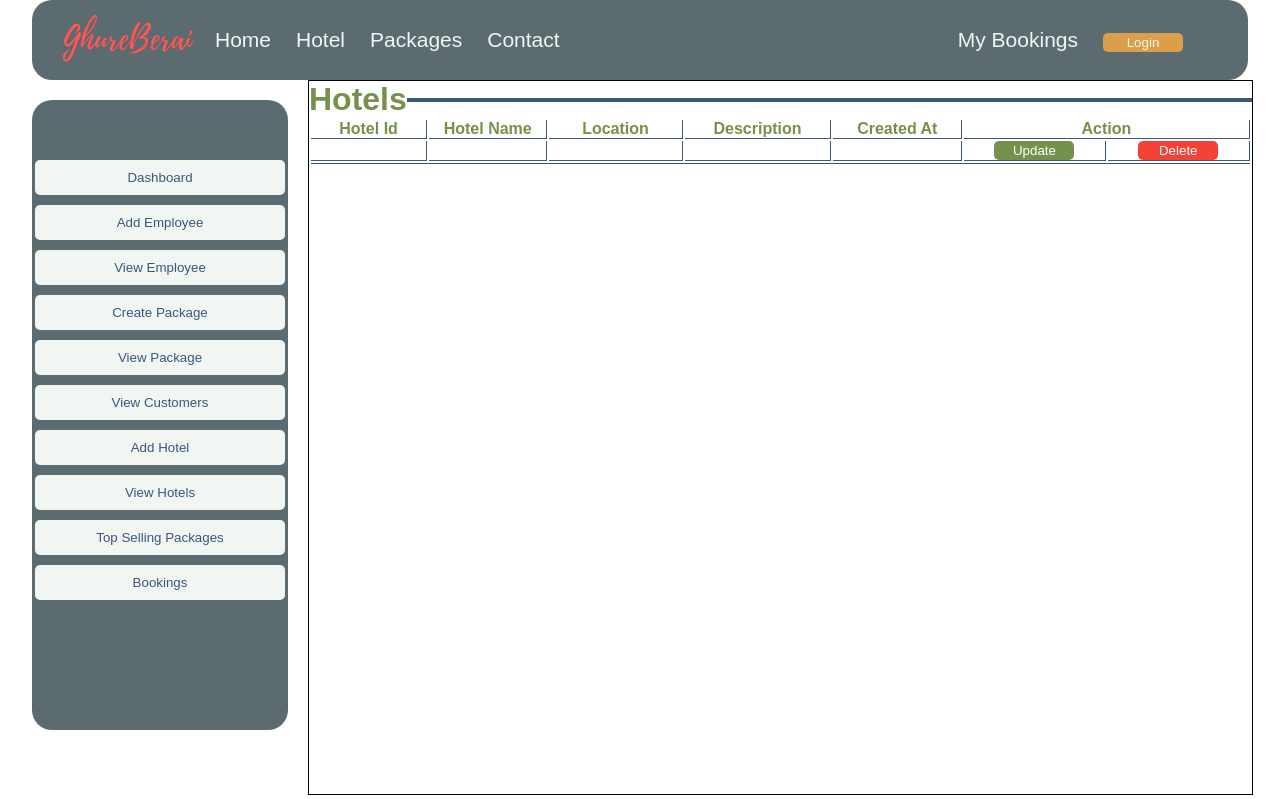
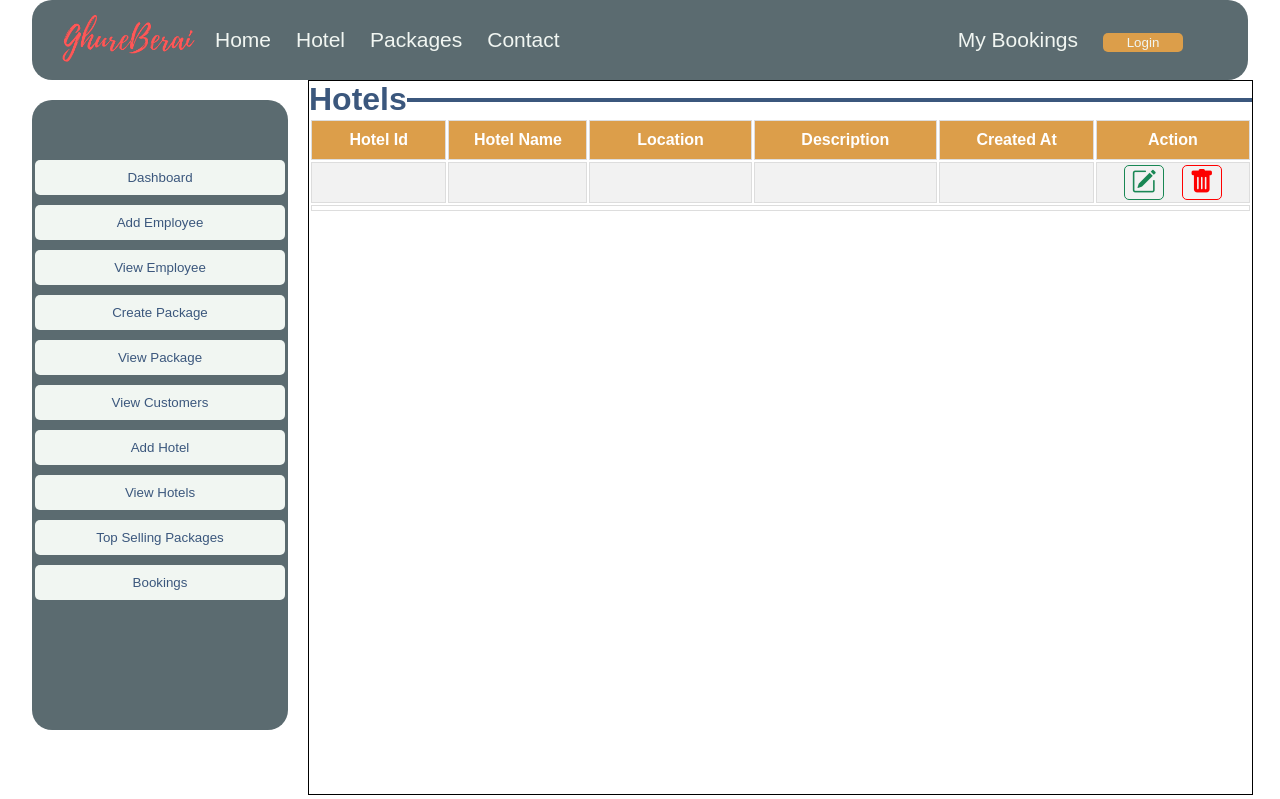
Before and after one commit to anaspui/ghureberai-php-mvc, a PHP site: page /Admin/ViewHotel.php in a window 1280 px wide. Shown: the top 799 px of the page. Run offline with PHP 8.4, Linux system fonts and the light colour scheme; the visitor is signed in with stand-in values (Sample User, id 1); tables that the repository leaves empty or names only in its code hold one stand-in row (values such as "Sample post"); data that the repository does not hold is empty.

Commit message:
css changes

```diff
--- a/View/Admin/ViewHotel.php
+++ b/View/Admin/ViewHotel.php
@@ -14,18 +14,10 @@ if ($_SESSION['role'] !== "admin" && $_SESSION['role'] !== "employee") {
     <meta name="viewport" content="width=device-width, initial-scale=1.0">
     <title>View Hotels</title>
     <link rel="stylesheet" href="../Assets/index.css">
-    <style>
-    #viewEmp th,
-    tr,
-    td {
-        /* border: 1px solid black; */
-        width: 250px;
-        text-align: center;
-        border-bottom: 1px solid #3B577D;
-        border-right: 1px solid #3B577D;
-        ;
-    }
-    </style>
+    <link rel="stylesheet" href="https://cdn.jsdelivr.net/npm/bootstrap-icons@1.10.2/font/bootstrap-icons.css"
+        integrity="sha384-b6lVK+yci+bfDmaY1u0zE8YYJt0TZxLEAFyYSLHId4xoVvsrQu3INevFKo+Xir8e" crossorigin="anonymous">
+
+
 </head>
 
 <body>
@@ -45,7 +37,7 @@ if ($_SESSION['role'] !== "admin" && $_SESSION['role'] !== "employee") {
                         <h1 align="center">Hotels</h1>
                     </legend>
                 </fieldset>
-                <table id="viewEmp">
+                <table class="customers">
                     <tr>
                         <th>Hotel Id</th>
                         <th>Hotel Name</th>
@@ -66,8 +58,7 @@ if ($_SESSION['role'] !== "admin" && $_SESSION['role'] !== "employee") {
                             <td>' . $row["Location"] . '</td>
                             <td>' . $row["Description"] . '</td>
                             <td>' . $row["Created_at"] . '</td>
-                            <td><button class="button btn-crud"><a href="UpdateHotel.php?updateid=' . $row["Hotel_Id"] . '">Update</a></button></td>
-                            <td><button class="button btn-crud-2"><a href="../../Controller/Admin/DeleteAction.php?deleteHotel=' . $row["Hotel_Id"] . '">Delete</a></button></td>
+                            <td><button class="button btn-crud"><i class="bi bi-pencil-square"></i><a href="UpdateHotel.php?updateid=' . $row["Hotel_Id"] . '"></a></button><button class="button btn-crud-2"><i class="bi bi-trash-fill"></i><a href="../../Controller/Admin/DeleteAction.php?deleteHotel=' . $row["Hotel_Id"] . '"></a></button></td>
                             </tr>';
                         }
                     }
--- a/View/Assets/index.css
+++ b/View/Assets/index.css
@@ -77,7 +77,6 @@
   border: none;
   border-radius: 5px;
 }
-
 /* modified some hover effects */
 
 .nav-left a:hover,
@@ -225,7 +224,7 @@ a {
 }
 .AdminDash {
   border: black 1px solid;
-  color: #75914b;
+  color: #3b577d;
   height: 715px;
   width: 73.8%;
   background-color: #fff;
@@ -242,7 +241,37 @@ a {
     padding: 20px;
   }
 }
+/* //Admin PANEL TABLES */
+#customers {
+  font-family: Arial, Helvetica, sans-serif;
+  border-collapse: collapse;
+  width: 100%;
+}
 
+.customers td,
+.customers th {
+  text-align: center;
+  width: 1%;
+  border: 1px solid #ddd;
+  padding: 2px;
+}
+
+.customers tr:nth-child(even) {
+  background-color: #f2f2f2;
+}
+
+.customers tr:hover {
+  background-color: #ddd;
+}
+
+.customers th {
+  text-align: center;
+  padding-top: 10px;
+  padding-bottom: 10px;
+  background-color: #dc9e4a;
+  color: white;
+}
+/* ///////////////////////////////////////// */
 .AddEmpForm {
   height: 800px;
   display: flex;
@@ -312,12 +341,46 @@ a {
 .btn-crud a {
   color: white !important ;
 }
+.btn-crud {
+  background-color: transparent;
+  border: 1px solid #198754;
+  width: 40px;
+}
+.btn-crud:hover {
+  background-color: #198754;
+}
+.btn-crud:hover i {
+  color: rgb(255, 255, 255);
+}
+.btn-crud i {
+  font-size: 25px;
+  color: #198754;
+  cursor: pointer;
+}
+/* delete button */
 .btn-crud-2 {
-  background-color: #f44336;
+  margin-left: 18px;
+  background-color: transparent;
+  border: 1px solid red;
+  width: 40px;
 }
-.btn-crud-2 a {
+.btn-crud-2:hover {
+  background-color: red;
+}
+.btn-crud-2:hover i {
+  color: rgb(255, 255, 255);
+}
+.bi,
+.bi-trash-fill i {
+  font-size: 25px;
+  color: rgb(253, 1, 1);
+  cursor: pointer;
+}
+/* /// */
+/* .btn-crud-2 a {
   color: white !important ;
-}
+  width: 25px;
+} */
 .cardContainer {
   display: flex !important;
   justify-content: center;
```
Also changed, not shown: View/Admin/TopSelling.php (+2 -13 lines), View/Admin/ViewBookings.php (+1 -13 lines), View/Admin/ViewCustomers.php (+4 -21 lines), View/Admin/ViewEmployee.php (+5 -15 lines), View/Admin/ViewPackages.php (+4 -15 lines), View/Header.php (indentation only).
